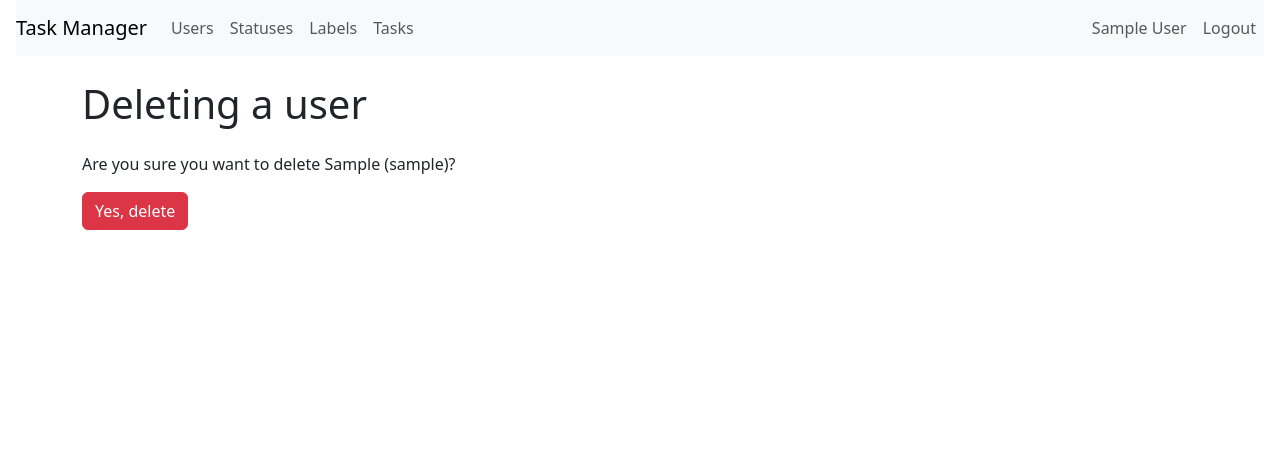
After one commit to webAmoeba/task-manager, a Django app: page /users/1/delete/ in a window 1280 px wide. The commit adds this page. Shown: the top 470 px of the page. Run offline with Django 5.2, Linux system fonts and the light colour scheme; the visitor is signed in with stand-in values (Sample User, id 1); data comes from the database, SQL or seed files in the repository.

Commit message:
feat: implement user deletion functionality

```diff
--- /dev/null
+++ b/task_manager/apps/users/templates/users/user_delete.html
@@ -0,0 +1,14 @@
+{% extends 'base.html' %}
+{% load i18n %}
+
+{% block content %}
+  <h1 class="my-4">Deleting a user</h1>
+
+  <p>
+    {% blocktrans with first_name=object.first_name username=object.username %}Are you sure you want to delete {{ first_name }} ({{ username }})?{% endblocktrans %}
+  </p>
+  <form method="post">
+    {% csrf_token %}
+    <input class="btn btn-danger" type="submit" value="Yes, delete" />
+  </form>
+{% endblock %}
--- a/task_manager/apps/users/urls.py
+++ b/task_manager/apps/users/urls.py
@@ -1,9 +1,15 @@
 from django.urls import path
 
-from task_manager.apps.users.views import UserCreateView, UserListView, UserUpdateView
+from task_manager.apps.users.views import (
+    UserCreateView,
+    UserDeleteView,
+    UserListView,
+    UserUpdateView,
+)
 
 urlpatterns = [
     path("", UserListView.as_view(), name="user_list"),
     path("create/", UserCreateView.as_view(), name="user_create"),
     path("<int:pk>/update/", UserUpdateView.as_view(), name="user_update"),
+    path("<int:pk>/delete/", UserDeleteView.as_view(), name="user_delete"),
 ]
--- a/task_manager/apps/users/views.py
+++ b/task_manager/apps/users/views.py
@@ -1,12 +1,16 @@
 from django.contrib import messages
+from django.contrib.auth.mixins import LoginRequiredMixin
 from django.contrib.auth.models import User
+from django.core.exceptions import PermissionDenied
 from django.urls import reverse_lazy
 from django.utils.translation import gettext as _
 from django.views.generic import ListView
-from django.views.generic.edit import CreateView, UpdateView
-from django.contrib.auth.mixins import LoginRequiredMixin
-from django.core.exceptions import PermissionDenied
-from task_manager.apps.users.forms import CustomUserChangeForm, CustomUserCreationForm
+from django.views.generic.edit import CreateView, DeleteView, UpdateView
+
+from task_manager.apps.users.forms import (
+    CustomUserChangeForm,
+    CustomUserCreationForm,
+)
 
 
 class UserListView(ListView):
@@ -62,3 +66,19 @@ class UserUpdateView(LoginRequiredMixin, UpdateView):
         context["page_title"] = _("Update user")
         context["is_create_view"] = False
         return context
+
+
+class UserDeleteView(LoginRequiredMixin, DeleteView):
+    model = User
+    template_name = "users/user_delete.html"
+    success_url = reverse_lazy("user_list")
+
+    def get_object(self, queryset=None):
+        user = super().get_object(queryset)
+        if self.request.user != user:
+            raise PermissionDenied
+        return user
+
+    def delete(self, request, *args, **kwargs):
+        messages.success(self.request, _("User successfully deleted"))
+        return super().delete(request, *args, **kwargs)
```
Also changed, not shown: task_manager/apps/users/forms.py (+14 -4 lines), task_manager/apps/users/templates/users/user_list.html (+6 -4 lines), locale/ru/LC_MESSAGES/django.po, 1 other file.
